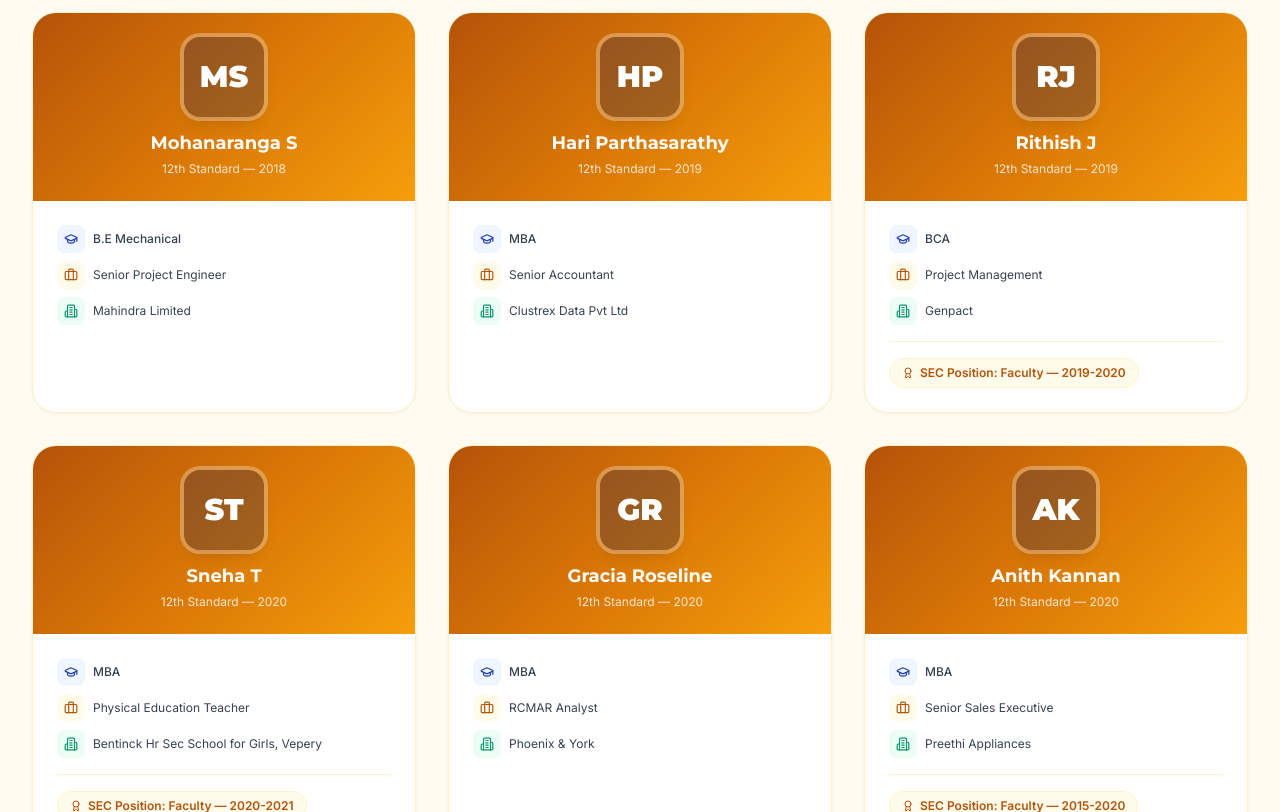
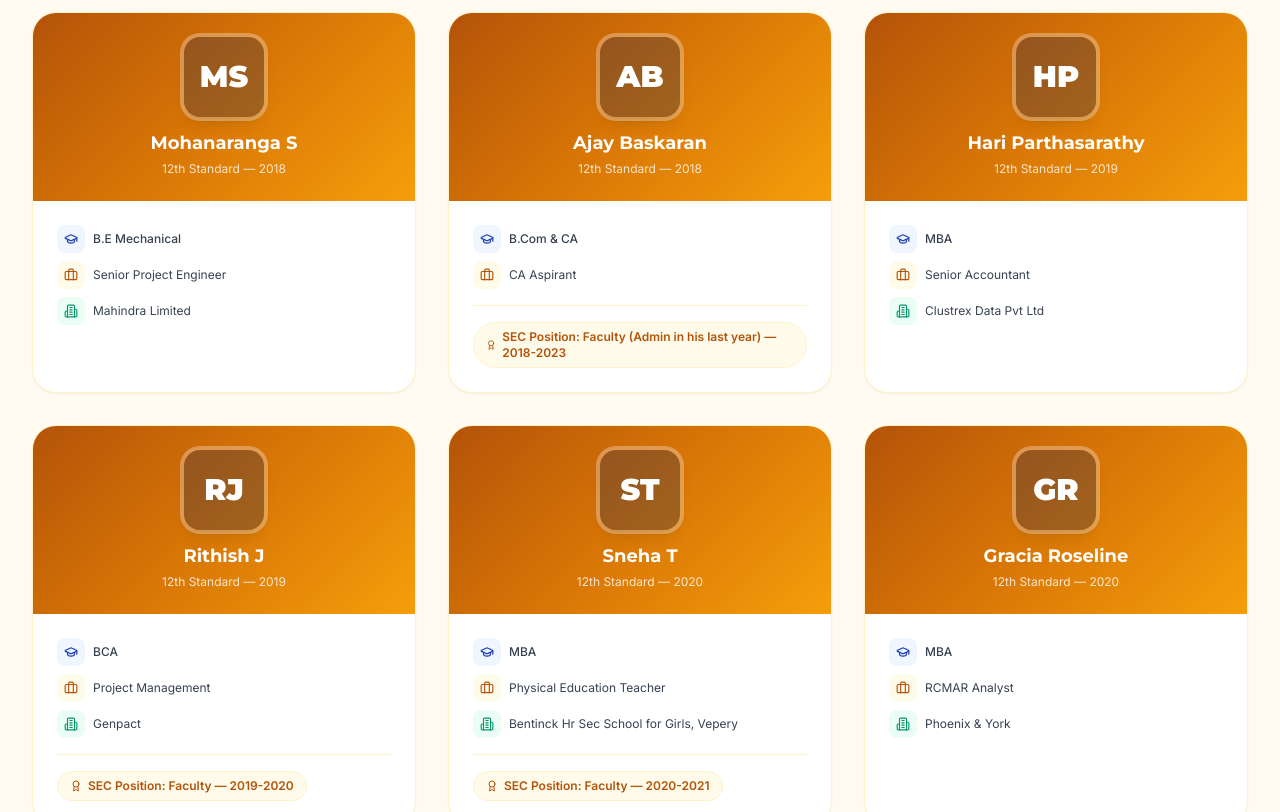
Before and after one commit to siddhikshaeducationcare-web/siddhiksha-edu, a Next.js app: page /alumni in a window 1280 px wide. Shown: the part 1420-2232 px from the top of the page. Built offline with nearby package versions, Linux system fonts and the light colour scheme.

Commit message:
Alumni Update

```diff
--- a/src/app/alumni/page.tsx
+++ b/src/app/alumni/page.tsx
@@ -82,6 +82,16 @@ const alumni = [
   },
   {
     id: "8",
+    name: "Ajay Baskaran",
+    batch_year: "12th Standard — 2018",
+    qualification: "B.Com & CA",
+    position: "CA Aspirant",
+    company: null,
+    photo_url: null,
+    sec_position: "Faculty (Admin in his last year) — 2018-2023",
+  },
+  {
+    id: "9",
     name: "Hari Parthasarathy",
     batch_year: "12th Standard — 2019",
     qualification: "MBA",
@@ -91,7 +101,7 @@ const alumni = [
     sec_position: null,
   },
   {
-    id: "9",
+    id: "10",
     name: "Rithish J",
     batch_year: "12th Standard — 2019",
     qualification: "BCA",
@@ -101,7 +111,7 @@ const alumni = [
     sec_position: "Faculty — 2019-2020",
   },
   {
-    id: "10",
+    id: "11",
     name: "Sneha T",
     batch_year: "12th Standard — 2020",
     qualification: "MBA",
@@ -111,7 +121,7 @@ const alumni = [
     sec_position: "Faculty — 2020-2021",
   },
   {
-    id: "11",
+    id: "12",
     name: "Gracia Roseline",
     batch_year: "12th Standard — 2020",
     qualification: "MBA",
@@ -121,7 +131,7 @@ const alumni = [
     sec_position: null,
   },
   {
-    id: "12",
+    id: "13",
     name: "Anith Kannan",
     batch_year: "12th Standard — 2020",
     qualification: "MBA",
@@ -131,7 +141,7 @@ const alumni = [
     sec_position: "Faculty — 2015-2020",
   },
   {
-    id: "13",
+    id: "14",
     name: "Nandha Kumaran S",
     batch_year: "12th Standard — 2021",
     qualification: "B.Com (Hons.)",
@@ -141,7 +151,7 @@ const alumni = [
     sec_position: null,
   },
   {
-    id: "14",
+    id: "15",
     name: "Dhanushkumar S",
     batch_year: "12th Standard — 2021",
     qualification: "B.A., B.E.",
@@ -151,7 +161,7 @@ const alumni = [
     sec_position: null,
   },
   {
-    id: "15",
+    id: "16",
     name: "Mohammed Rihaan M",
     batch_year: "12th Standard — 2021",
     qualification: "B.E Automation Engineering",
@@ -161,7 +171,7 @@ const alumni = [
     sec_position: null,
   },
   {
-    id: "16",
+    id: "17",
     name: "Subhiksha Ganesh",
     batch_year: "12th Standard — 2021",
     qualification: "B.Com",
@@ -171,7 +181,7 @@ const alumni = [
     sec_position: null,
   },
   {
-    id: "17",
+    id: "18",
     name: "Indumathi Raman",
     batch_year: "12th Standard — 2021",
     qualification: "BSc Nursing",
@@ -181,7 +191,7 @@ const alumni = [
     sec_position: "Faculty — 2021-2025",
   },
   {
-    id: "18",
+    id: "19",
     name: "Radhika R",
     batch_year: "12th Standard — 2022",
     qualification: "M.Sc Psychology",
@@ -191,7 +201,7 @@ const alumni = [
     sec_position: "Faculty — 2022-2025",
   },
   {
-    id: "19",
+    id: "20",
     name: "Lokesh S",
     batch_year: "12th Standard — 2022",
     qualification: "B.E Cyber Security",
@@ -201,7 +211,7 @@ const alumni = [
     sec_position: "Faculty — 2022-2023",
   },
   {
-    id: "20",
+    id: "21",
     name: "Lokesh Ramaswamy",
     batch_year: "12th Standard — 2023",
     qualification: "B.Com",
```
